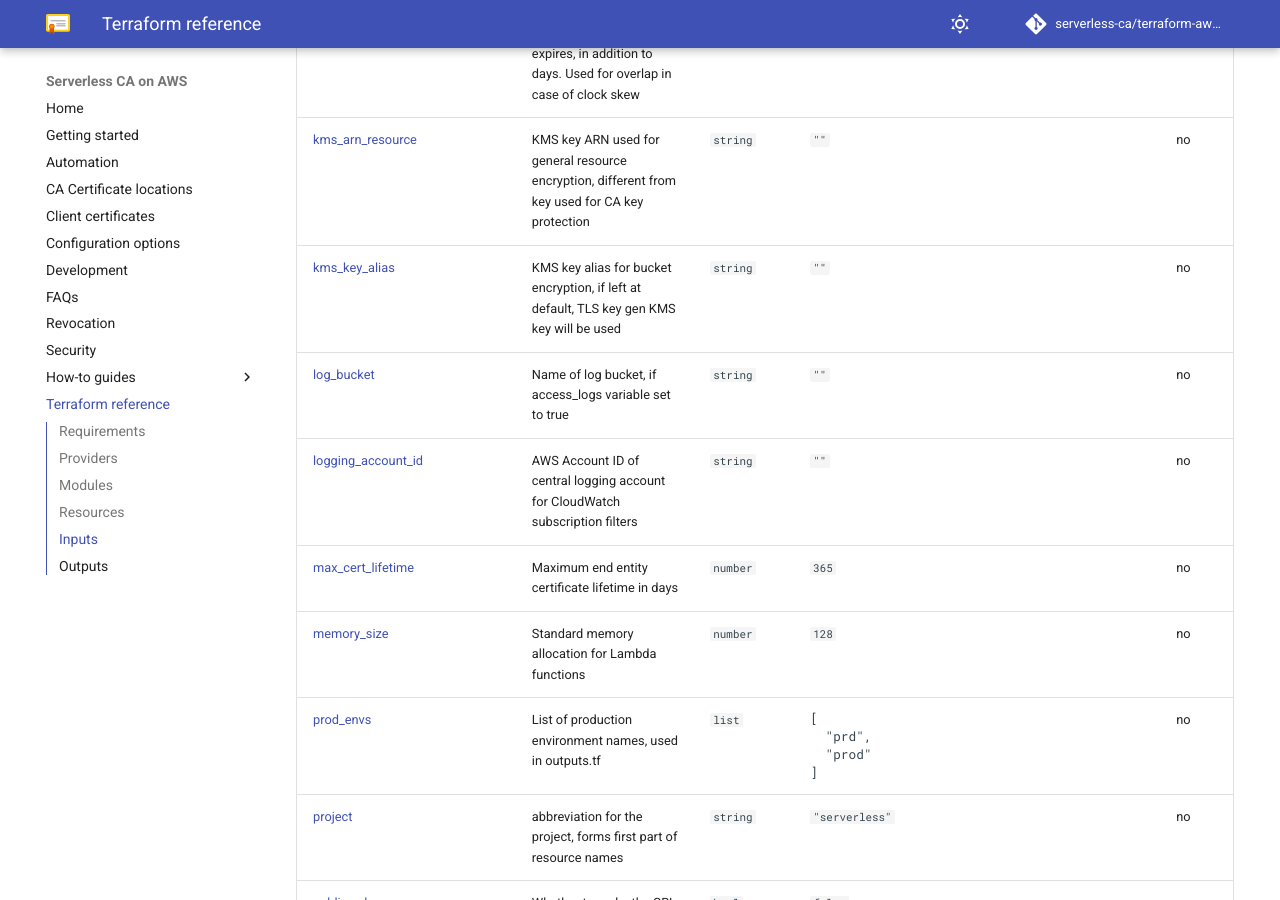
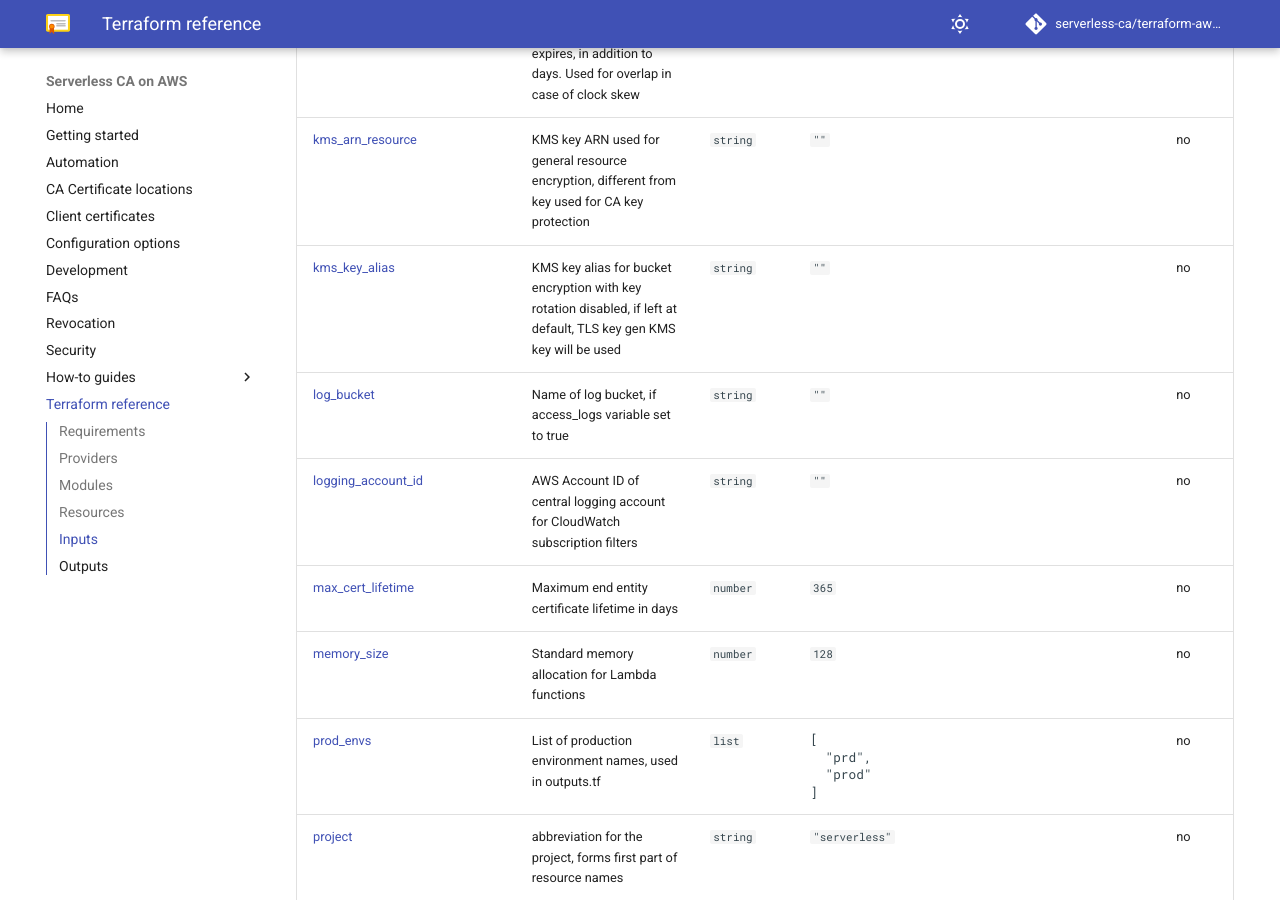
Before and after one commit to serverless-ca/terraform-aws-ca, an MkDocs documentation site: the page built from docs/reference.md, in a window 1280 px wide and 900 px high, scrolled down 3660 px. Built offline with MkDocs 1.6.1 and Material for MkDocs 9.7.7, drawn with Linux system fonts in a browser that asks for light colours; comment, search, counter and statistics services are not loaded; some of the changed text lies outside the part shown.

Commit message:
Disable key rotation for KMS key used by S3 (#220)
* Disable key rotation for KMS key used by S3
* Rename SNS terraform module to be tflint compliant
* terraform-docs: automated action
---------
Co-authored-by: github-actions[bot] <github-actions[bot]@users.noreply.github.com>

```diff
--- a/docs/reference.md
+++ b/docs/reference.md
@@ -35,7 +35,7 @@
 | <a name="module_rsa_tls_cert_lambda"></a> [rsa\_tls\_cert\_lambda](#module\_rsa\_tls\_cert\_lambda) | ./modules/terraform-aws-ca-lambda | n/a |
 | <a name="module_scheduler"></a> [scheduler](#module\_scheduler) | ./modules/terraform-aws-ca-scheduler | n/a |
 | <a name="module_scheduler-role"></a> [scheduler-role](#module\_scheduler-role) | ./modules/terraform-aws-ca-iam | n/a |
-| <a name="module_sns-ca-notifications"></a> [sns-ca-notifications](#module\_sns-ca-notifications) | ./modules/terraform-aws-ca-sns | n/a |
+| <a name="module_sns_ca_notifications"></a> [sns\_ca\_notifications](#module\_sns\_ca\_notifications) | ./modules/terraform-aws-ca-sns | n/a |
 | <a name="module_step-function"></a> [step-function](#module\_step-function) | ./modules/terraform-aws-ca-step-function | n/a |
 | <a name="module_step-function-role"></a> [step-function-role](#module\_step-function-role) | ./modules/terraform-aws-ca-iam | n/a |
 | <a name="module_tls_keygen_iam"></a> [tls\_keygen\_iam](#module\_tls\_keygen\_iam) | ./modules/terraform-aws-ca-iam | n/a |
@@ -67,7 +67,7 @@
 | <a name="input_issuing_crl_days"></a> [issuing\_crl\_days](#input\_issuing\_crl\_days) | Number of days before Issuing CA CRL expires, in addition to seconds. Must be greater than or equal to Step Function interval | `number` | `1` | no |
 | <a name="input_issuing_crl_seconds"></a> [issuing\_crl\_seconds](#input\_issuing\_crl\_seconds) | Number of seconds before Issuing CA CRL expires, in addition to days. Used for overlap in case of clock skew | `number` | `600` | no |
 | <a name="input_kms_arn_resource"></a> [kms\_arn\_resource](#input\_kms\_arn\_resource) | KMS key ARN used for general resource encryption, different from key used for CA key protection | `string` | `""` | no |
-| <a name="input_kms_key_alias"></a> [kms\_key\_alias](#input\_kms\_key\_alias) | KMS key alias for bucket encryption, if left at default, TLS key gen KMS key will be used | `string` | `""` | no |
+| <a name="input_kms_key_alias"></a> [kms\_key\_alias](#input\_kms\_key\_alias) | KMS key alias for bucket encryption with key rotation disabled, if left at default, TLS key gen KMS key will be used | `string` | `""` | no |
 | <a name="input_log_bucket"></a> [log\_bucket](#input\_log\_bucket) | Name of log bucket, if access\_logs variable set to true | `string` | `""` | no |
 | <a name="input_logging_account_id"></a> [logging\_account\_id](#input\_logging\_account\_id) | AWS Account ID of central logging account for CloudWatch subscription filters | `string` | `""` | no |
 | <a name="input_max_cert_lifetime"></a> [max\_cert\_lifetime](#input\_max\_cert\_lifetime) | Maximum end entity certificate lifetime in days | `number` | `365` | no |
```
Also changed, not shown: 5 other files.
